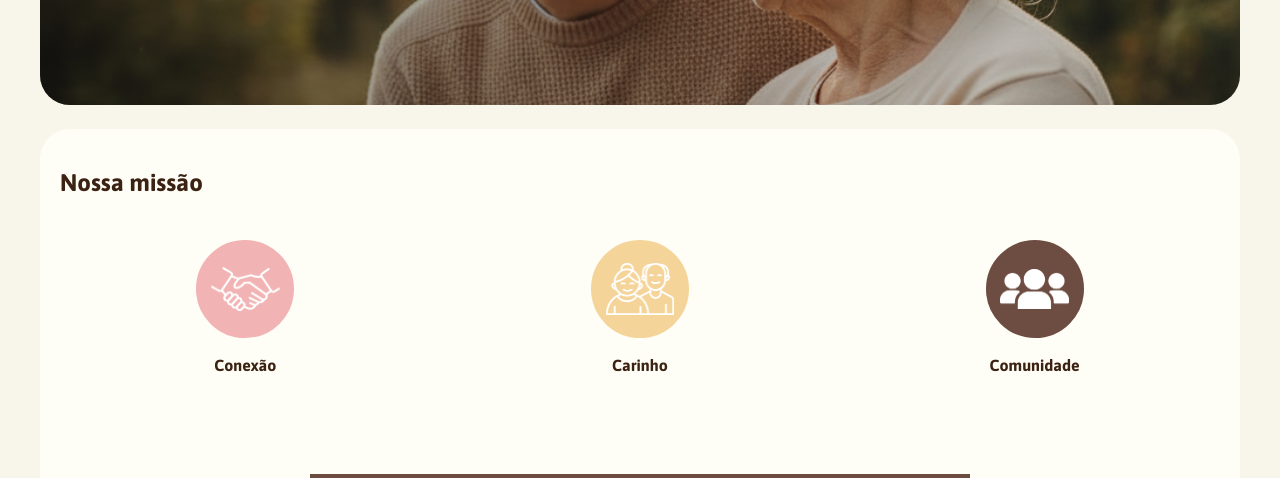
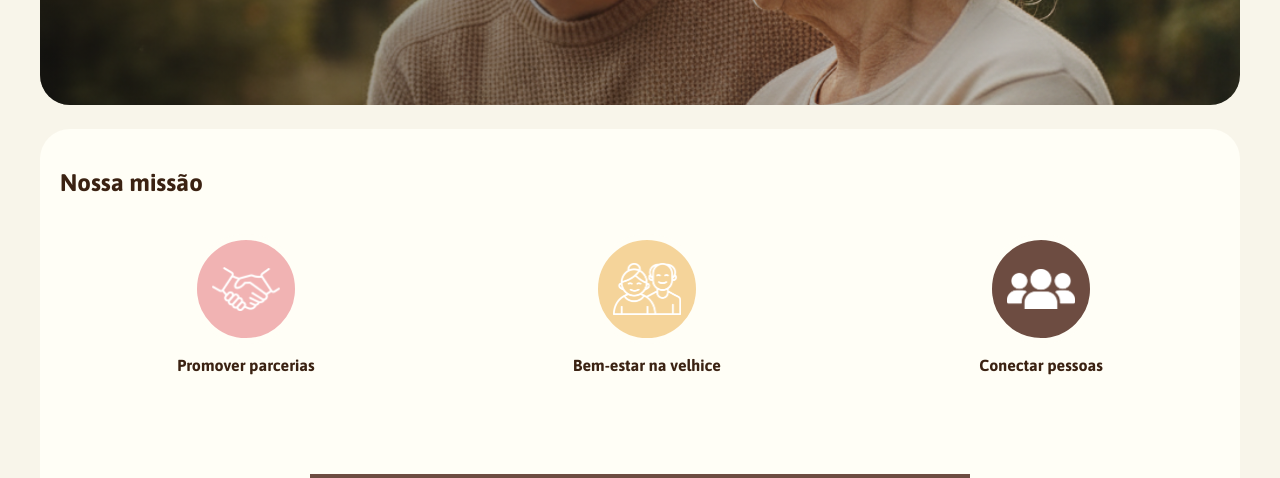
Before and after one commit to brenoach/abraceumidoso_projeto_final, a PHP site: page /PI_AbraceUmIdoso_Abaixo/pages/home.php in a window 1280 px wide. Shown: the part 467-945 px from the top of the page. Run offline with PHP 8.4, Linux system fonts and the light colour scheme; grey boxes are pictures that could not be loaded.

Commit message:
mudança nos textos de missao-item

```diff
--- a/PI_AbraceUmIdoso_Abaixo/pages/home.php
+++ b/PI_AbraceUmIdoso_Abaixo/pages/home.php
@@ -18,9 +18,9 @@ require_once __DIR__ . '/../includes/layout_top.php';
   <section class="missao-section fade-in">
     <h1 class="section-title">Nossa missão</h1>
     <div class="missao-content">
-      <div class="missao-item"><div class="icone-circulo"><img src="../assets/img/maos.png" alt="Mãos"></div><strong>Conexão</strong></div>
-      <div class="missao-item"><div class="icone-circulo"><img src="../assets/img/idosos.png" alt="Idosos"></div><strong>Carinho</strong></div>
-      <div class="missao-item"><div class="icone-circulo"><img src="../assets/img/pessoas.png" alt="Pessoas"></div><strong>Comunidade</strong></div>
+      <div class="missao-item"><div class="icone-circulo"><img src="../assets/img/maos.png" alt="Mãos"></div><strong>Promover parcerias</strong></div>
+      <div class="missao-item"><div class="icone-circulo"><img src="../assets/img/idosos.png" alt="Idosos"></div><strong>Bem-estar na velhice</strong></div>
+      <div class="missao-item"><div class="icone-circulo"><img src="../assets/img/pessoas.png" alt="Pessoas"></div><strong>Conectar pessoas</strong></div>
     </div>
 
     <div class="video">
```
